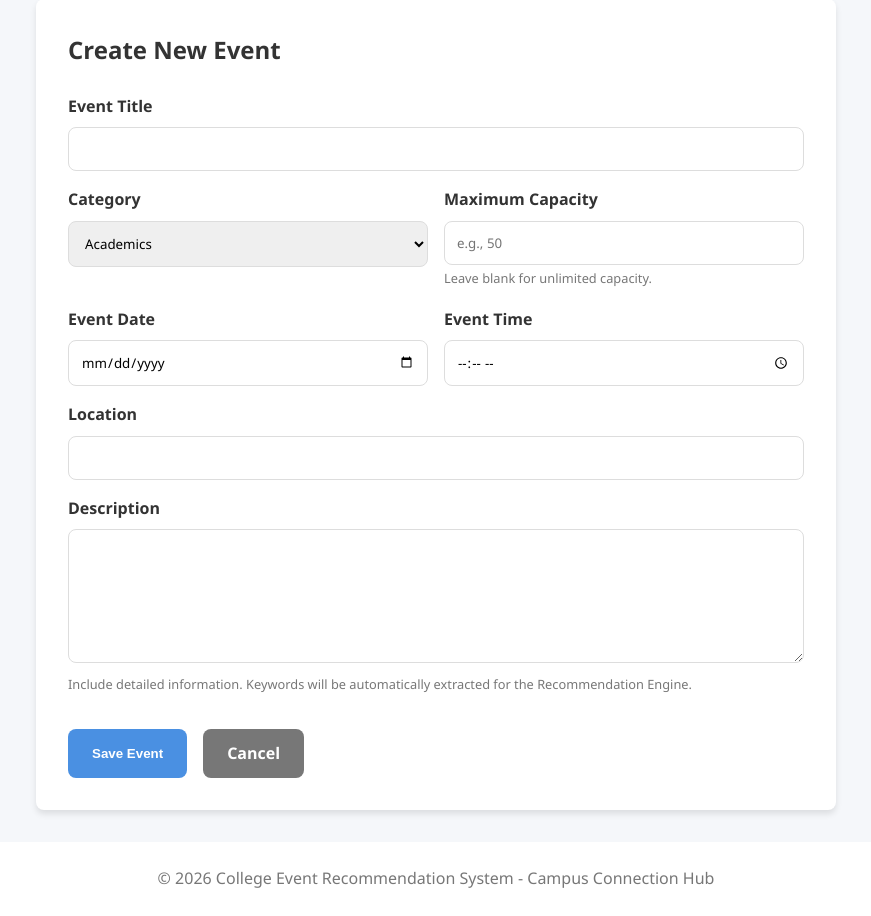
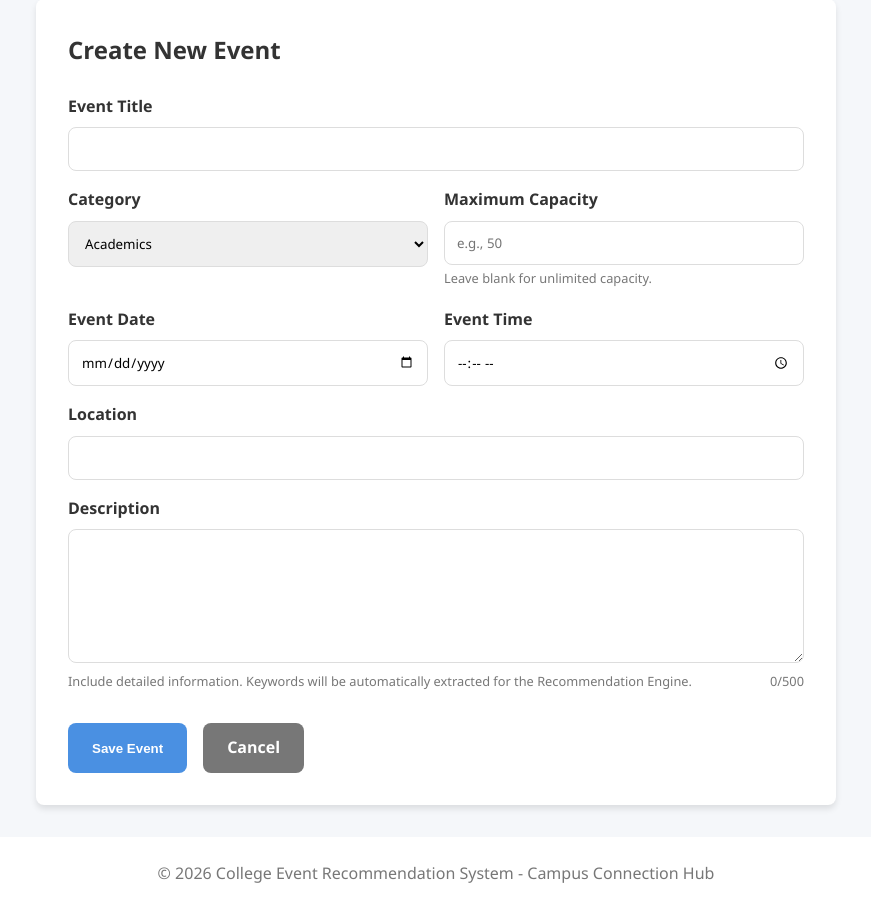
Before and after one commit to S8ARk/Event-Nest, a Flask app: page /events/new in a window 1280 px wide. Shown: the part 103-1019 px from the top of the page, without its empty margins (204-1075 px from the left). After the commit the page ends 986 px from the top, so only its background shows below. Run offline with Flask 3, Linux system fonts and the light colour scheme; a user stored in the database is signed in.

Commit message:
feat(ui): add live character counter to event description

```diff
--- a/app/templates/events/form.html
+++ b/app/templates/events/form.html
@@ -51,8 +51,10 @@
             {% for error in form.description.errors %}
             <div class="form-error" style="color: var(--danger); font-size: 0.85rem;">{{ error }}</div>
             {% endfor %}
-            <small style="color: var(--text-light); font-size: 0.8rem;">Include detailed information. Keywords will be
-                automatically extracted for the Recommendation Engine.</small>
+            <small style="color: var(--text-light); font-size: 0.8rem; display: flex; justify-content: space-between;">
+                <span>Include detailed information. Keywords will be automatically extracted for the Recommendation Engine.</span>
+                <span id="charCount">0/500</span>
+            </small>
         </div>
 
         <div style="margin-top: 2rem; display: flex; gap: 1rem;">
@@ -62,3 +64,23 @@
     </form>
 </div>
 {% endblock %}
+
+{% block extra_js %}
+<script>
+    const descInput = document.getElementById('description');
+    const charCount = document.getElementById('charCount');
+    if(descInput && charCount) {
+        descInput.addEventListener('input', function() {
+            const len = this.value.length;
+            charCount.textContent = `${len}/500`;
+            if(len > 500) {
+                charCount.style.color = 'var(--danger)';
+            } else {
+                charCount.style.color = 'inherit';
+            }
+        });
+        // trigger once
+        descInput.dispatchEvent(new Event('input'));
+    }
+</script>
+{% endblock %}
```
